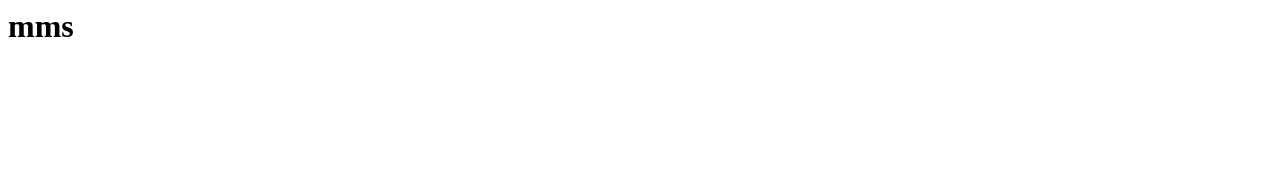
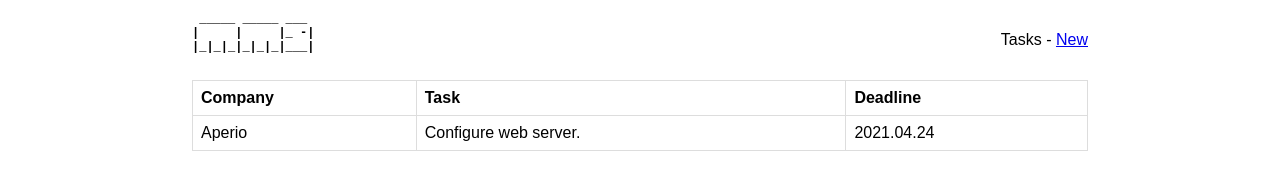
Before and after one commit to glblapco/mms, a plain HTML site: page src/frontend/index.html in a window 1280 px wide. Drawn offline with Linux system fonts and the light colour scheme.

Commit message:
Finish 'tasks.html' page.
Finish the homepage. Using hardcoded placeholders yet.

```diff
--- a/src/frontend/index.html
+++ b/src/frontend/index.html
@@ -1 +1,34 @@
-<h1>mms</h1>
+<html>
+	<head>
+		<title>MMS</title>
+		<link rel="stylesheet" href="./style.css"</link>
+		<meta name="viewport" content="width=device-width, initial-scale=1">
+	</head>
+	<body>
+		<header>
+			<pre>
+ _____ _____ ___
+|     |     |_ -|
+|_|_|_|_|_|_|___|
+			</pre>
+			<div class="menu">
+				<a class="selected">Tasks</a> -
+				<a href="new.html">New</a>
+			</div>
+		</header>
+		<main>
+			<table>
+				<tr>
+					<th>Company</th>
+					<th>Task</th>
+					<th>Deadline</th>
+				</tr>
+				<tr>
+					<td>Aperio</td>
+					<td>Configure web server.</td>
+					<td>2021.04.24</td>
+				</tr>
+			</table>
+		</main>
+	</body>
+</html>
--- a/src/frontend/style.css
+++ b/src/frontend/style.css
@@ -0,0 +1,29 @@
+body {
+	font: 16px sans-serif,sans-serif;
+	margin: 0 auto;
+	width: 70%;
+}
+
+header {
+	display: flex;
+	align-items: center;
+	justify-content: space-between;
+}
+
+header pre {
+	font-weight: bold;
+	font-size: 12px;
+}
+
+.selected {color: black;}
+
+table {
+	border-collapse: collapse;
+	width: 100%;
+}
+
+td, th {
+	border: 1px solid #dddddd;
+	text-align: left;
+	padding: 8px;
+}
```
